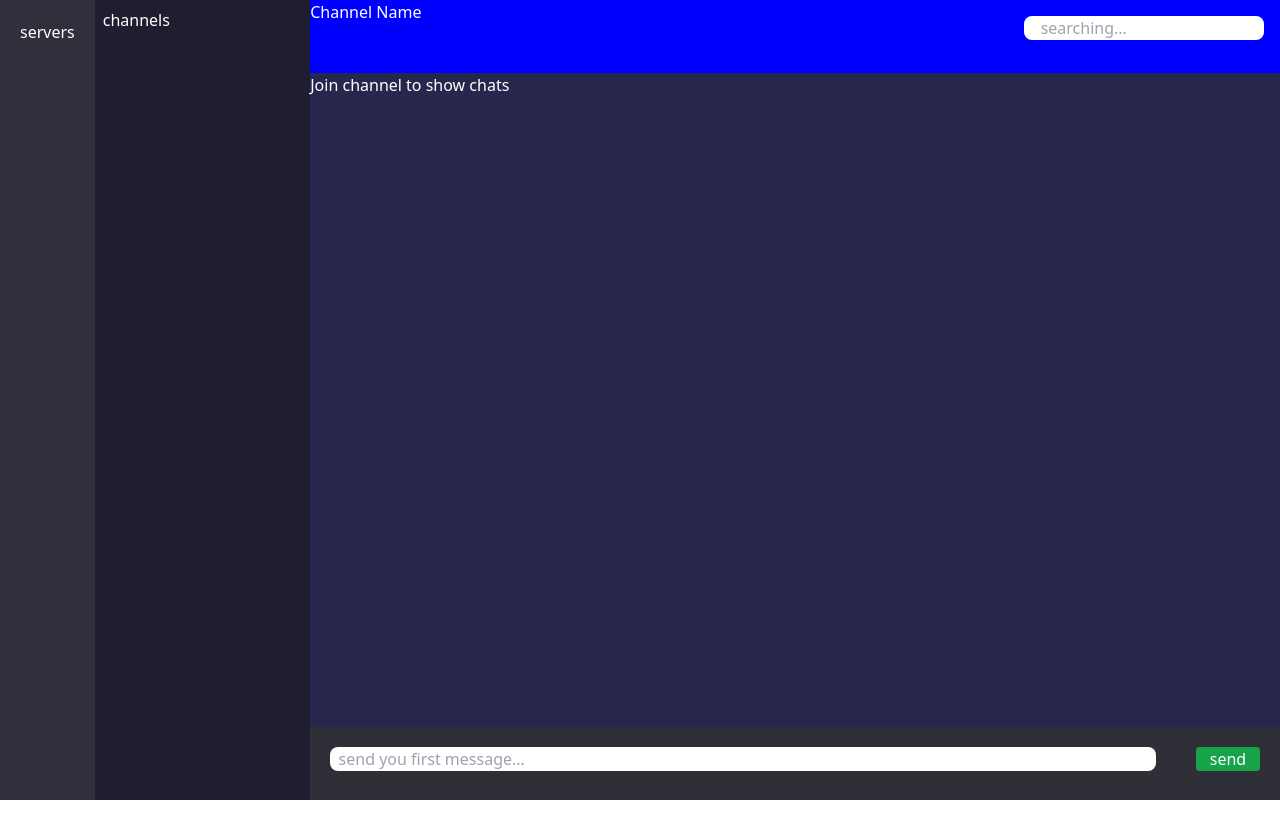
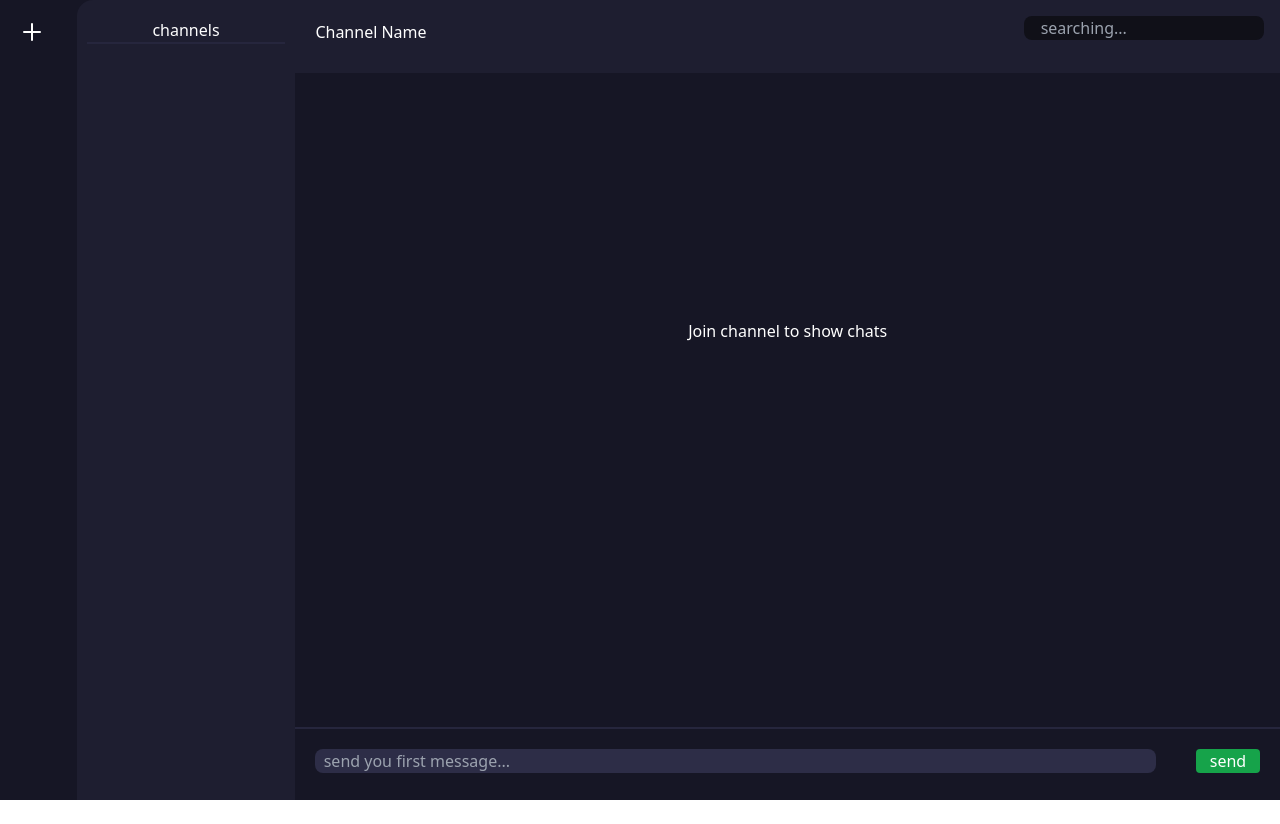
Before and after one commit to shivam1317/Chat-Society, a React (Create React App) app in the folder Client/: page / in a window 1280 px wide. Built offline with nearby package versions, Linux system fonts and the light colour scheme.

Commit message:
Improved UI

```diff
--- a/Client/package.json
+++ b/Client/package.json
@@ -3,9 +3,11 @@
   "version": "0.1.0",
   "private": true,
   "dependencies": {
+    "@heroicons/react": "^1.0.5",
     "@testing-library/jest-dom": "^5.16.1",
     "@testing-library/react": "^12.1.2",
     "@testing-library/user-event": "^13.5.0",
+    "axios": "^0.24.0",
     "react": "^17.0.2",
     "react-dom": "^17.0.2",
     "react-scripts": "5.0.0",
--- a/Client/src/App.css
+++ b/Client/src/App.css
@@ -18,23 +18,25 @@ body {
   height: 100vh;
 }
 .server {
-  background-color: #30303d;
+  /* background-color: #30303d; */
 }
 .channels {
   background-color: #1e1e30;
 }
 .chat-body {
-  background-color: #27274e;
+  /* background-color: #27274e; */
   display: grid;
   grid-template-rows: 1fr 9fr 1fr;
 }
 .chat-body-header {
-  background-color: blue;
+  background-color: #1e1e30;
   display: grid;
   grid-template-columns: 9fr 1fr;
 }
 .chat-footer {
-  background-color: rgb(47, 47, 56);
+  /* background-color: rgb(47, 47, 56); */
+  border-top: 2px solid #26263d;
+
   display: grid;
   grid-template-columns: 9fr 1fr;
 }
--- a/Client/src/App.js
+++ b/Client/src/App.js
@@ -1,5 +1,6 @@
 import "./App.css";
-import Home from "./components/Home";
+// import Login from "./components/Login";
+import Home from "./components/Home/Home";
 
 function App() {
   return (
--- a/Client/src/components/Home.jsx
+++ /dev/null
@@ -1,44 +0,0 @@
-import React from "react";
-
-const Home = () => {
-  return (
-    <>
-      <div className="container">
-        <div className="server p-5">
-          <p>servers</p>
-        </div>
-        <div className="channels p-2">
-          <p>channels</p>
-        </div>
-        <div className="chat-body">
-          <div className="chat-body-header">
-            <div className="">Channel Name</div>
-            <div className="p-4 w-15 ">
-              <input
-                name="search"
-                placeholder="    searching..."
-                className="w-[30vh]  rounded-lg"
-              />
-            </div>
-          </div>
-          <div className="chat-display">Join channel to show chats</div>
-          <div className="chat-footer">
-            <div className="p-5">
-              <input
-                name="send-message"
-                placeholder="  send you first message..."
-                className="send-message w-[100%] rounded-lg"
-              />
-            </div>
-            <div className="p-5">
-              <button className="bg-green-600 rounded w-16">send</button>
-            </div>
-          </div>
-        </div>
-      </div>
-      ;
-    </>
-  );
-};
-
-export default Home;
--- /dev/null
+++ b/Client/src/components/Home/Home.jsx
@@ -0,0 +1,68 @@
+import React from "react";
+
+const Home = () => {
+  return (
+    <>
+      <div className="container">
+        <div className="server p-5">
+          <div className="createServer">
+            {/* <button className="border-2 border-green-500 rounded w-10 h-10 ml-3">
+              +
+            </button> */}
+            <svg
+              xmlns="http://www.w3.org/2000/svg"
+              className="h-6 w-6"
+              fill="none"
+              viewBox="0 0 24 24"
+              stroke="currentColor"
+            >
+              <path
+                strokeLinecap="round"
+                strokeLinejoin="round"
+                strokeWidth={2}
+                d="M12 4v16m8-8H4"
+              />
+            </svg>
+          </div>
+        </div>
+        <div className="channels p-2 border-2 border-transparent rounded-tl-2xl">
+          <div className="text-center border-b-2 border-[#26263d] mt-2">
+            <h1>channels</h1>
+          </div>
+        </div>
+        <div className="chat-body">
+          <div className="chat-body-header">
+            <div className="">
+              <p className="p-5">Channel Name</p>
+            </div>
+            <div className="p-4 w-15 ">
+              <input
+                name="search"
+                placeholder="    searching..."
+                className="w-[30vh]  rounded-lg bg-[#101018]"
+              />
+            </div>
+          </div>
+          <div className="chat-display text-center justify-item-center mt-[25%]">
+            Join channel to show chats
+          </div>
+          <div className="chat-footer">
+            <div className="p-5">
+              <input
+                name="send-message"
+                placeholder="  send you first message..."
+                className="send-message w-[100%] rounded-lg bg-[#2d2d47]"
+              />
+            </div>
+            <div className="p-5">
+              <button className="bg-green-600 rounded w-16">send</button>
+            </div>
+          </div>
+        </div>
+      </div>
+      ;
+    </>
+  );
+};
+
+export default Home;
--- /dev/null
+++ b/Client/src/components/Login/Login.css
@@ -0,0 +1,25 @@
+* {
+  margin: 0;
+  padding: 0;
+  box-sizing: border-box;
+}
+
+body {
+  min-height: 100vh;
+  display: flex;
+  justify-content: center;
+  align-items: center;
+  background: #181818;
+}
+
+div {
+  width: 50vh;
+  height: 50vh;
+  box-shadow: 16px 14px 20px #0000008c;
+  border-radius: 10px;
+  position: relative;
+  overflow: hidden;
+  display: flex;
+  justify-content: center;
+  align-items: center;
+}
--- /dev/null
+++ b/Client/src/components/Login/Login.jsx
@@ -0,0 +1,60 @@
+import { useState } from "react";
+import axios from "axios";
+import "./Login.css";
+// import Home from "../Home/Home";
+
+const Login = () => {
+  const [username, setUsername] = useState("");
+  const [password, setPassword] = useState("");
+  const itemEvent = (event) => {
+    setUsername(event.target.value);
+    setPassword(event.target.value);
+  };
+  const submitForm = (e) => {
+    e.preventdefault();
+    const data = {
+      username: username,
+      password: password,
+    };
+    axios
+      .post("http://localhost:5000/login", data)
+      .then(() => console.log(`data passed successfully!!!`))
+      .catch((err) => {
+        console.error(err);
+      });
+  };
+  return (
+    <>
+      <div class="grid grid-cols-2">
+        <input
+          className="border-b-2 border-grey-200"
+          name="username"
+          type="text"
+          placeholder="Username"
+          value={username}
+          onChange={itemEvent}
+        />
+        <input
+          name="password"
+          placeholder="Password"
+          type="password"
+          value={password}
+          onChange={itemEvent}
+        />
+        <div>
+          <button
+            className="outline-none"
+            name="submit"
+            type="submit"
+            onSubmit={submitForm}
+          >
+            Submit
+          </button>
+          {/* <button className="outline-none">Signup</button> */}
+        </div>
+      </div>
+    </>
+  );
+};
+
+export default Login;
```
Also changed, not shown: 1 other file (tests, documents, lock files or other folders).
